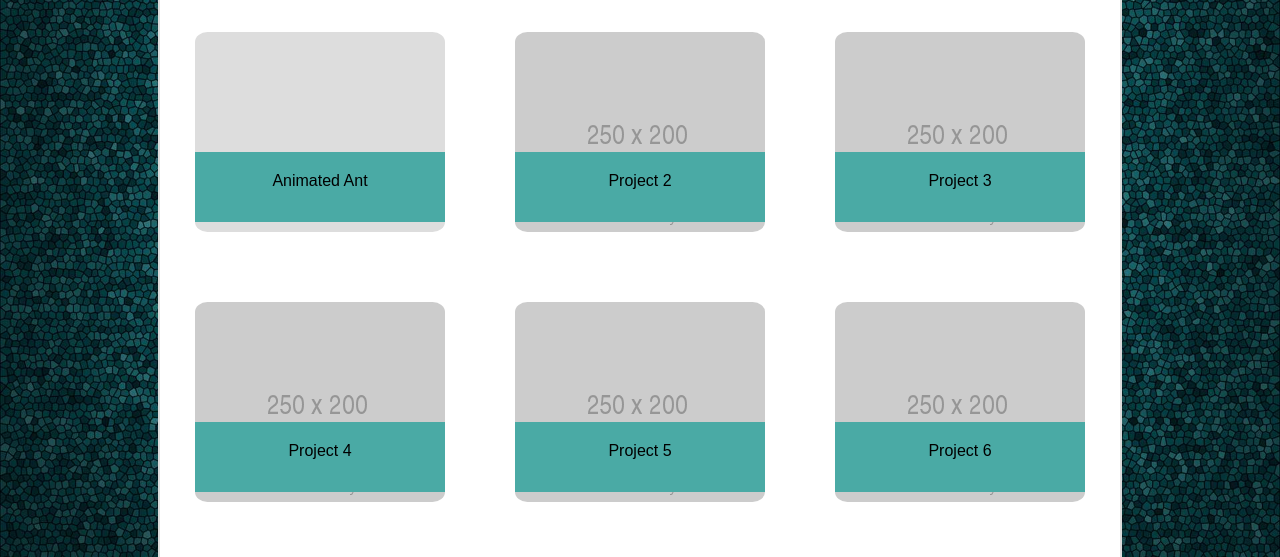
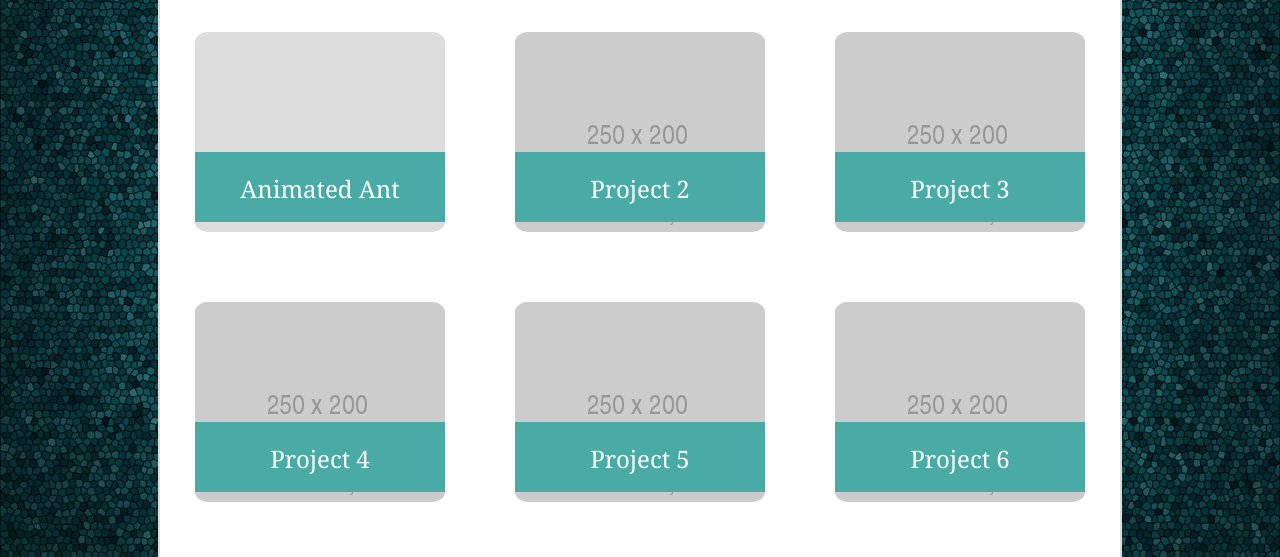
Before and after one commit to merpig/merpig.github.io, a plain HTML site: page portfolio.html in a window 1280 px wide. Shown: the part 243-800 px from the top of the page. Drawn offline with Linux system fonts and the light colour scheme.

Commit message:
small text changes to portfolio and contact

```diff
--- a/assets/css/contact.css
+++ b/assets/css/contact.css
@@ -1,5 +1,6 @@
 p{
     padding: 0%;
+    color: #777777;
 }
 
 .inputText{
--- a/assets/css/portfolio.css
+++ b/assets/css/portfolio.css
@@ -14,6 +14,9 @@
 
 .text-Block{
     background-color: #4aaaa5;
+    color: white;
+    font-size: 1.5em;
+    font-family: Georgia, 'Times New Roman', Times, serif;
     width: 250px;
     height: 70px;
     text-align: center;
```
Also changed, not shown: 1 other file.
